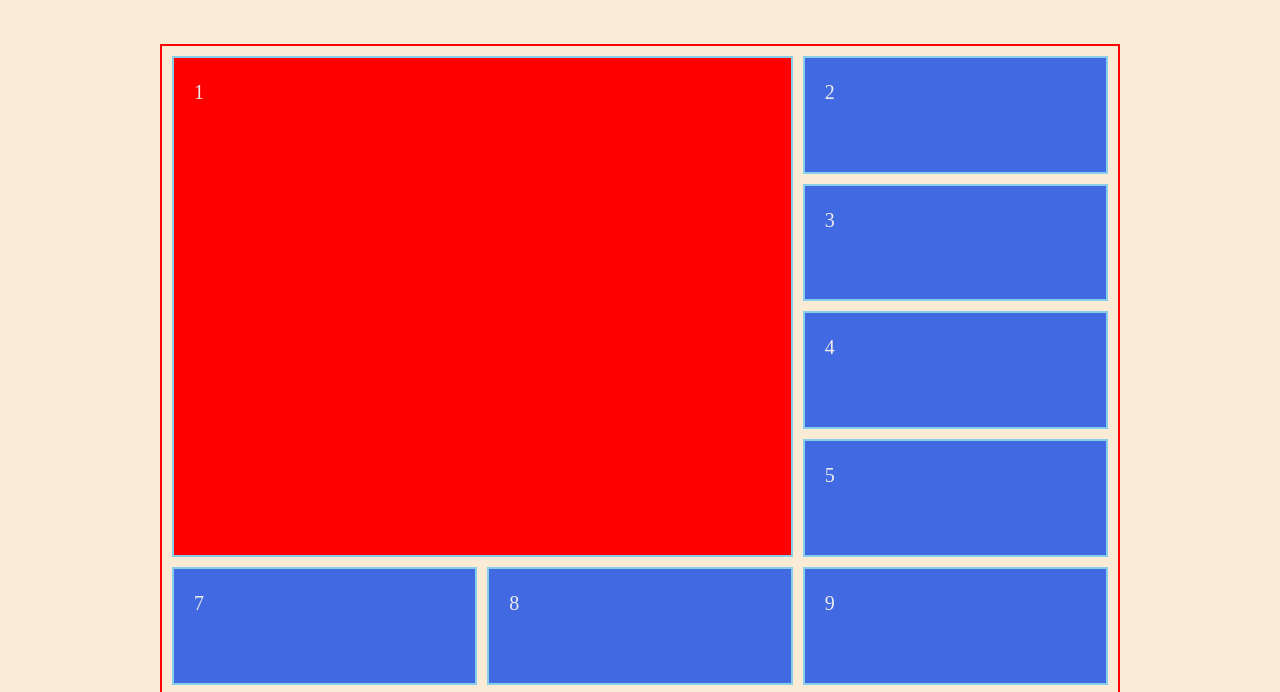
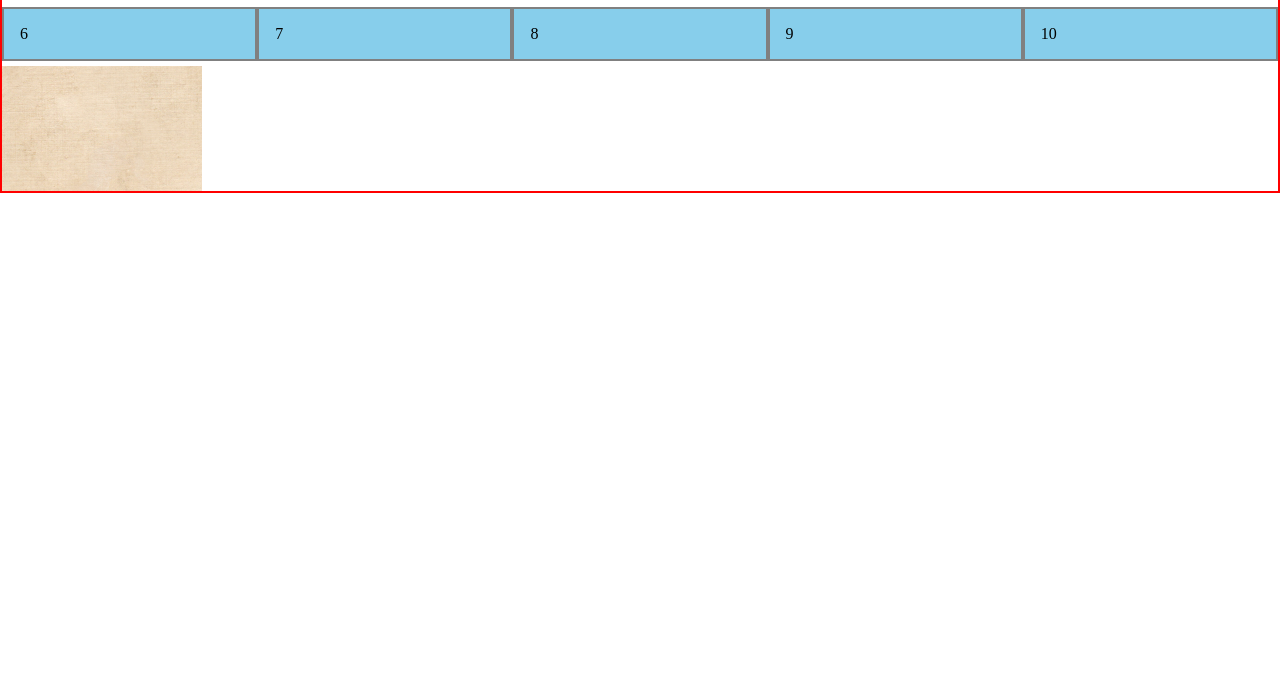
Before and after one commit to aydotjs/CSS-Decoded-Unlocking-The-Secrets-Of-Styling-And-Design, a plain HTML site: page chapter 7-CSS Layout/Grid/index.html in a window 1280 px wide. Shown: the part 101-793 px from the top of the page. Drawn offline with Linux system fonts and the light colour scheme.

Commit message:
week 8 day 2

```diff
--- a/chapter 7-CSS Layout/Grid/index.html
+++ b/chapter 7-CSS Layout/Grid/index.html
@@ -21,6 +21,7 @@
       <div class="grid-item">8</div>
       <div class="grid-item">9</div>
       <div class="grid-item">10</div>
+      <img src="./bg.png" alt="">
     </div>
   </body>
 </html>
--- a/chapter 7-CSS Layout/Grid/style.css
+++ b/chapter 7-CSS Layout/Grid/style.css
@@ -1,47 +1,19 @@
 * {
+  box-sizing: border-box;
   margin: 0;
   padding: 0;
-  box-sizing: border-box;
-}
-body {
-  line-height: 1.4;
-  color: rgb(236, 236, 236);
-  background-color: antiquewhite;
 }
 .grid-container {
-  max-width: 960px;
-  height: 1000px;
-  margin: 100px auto;
-  padding: 10px;
+  border: 2px solid red;
   display: grid;
-  border: 2px solid red;
-  grid-template-columns: repeat(3, 1fr);
-  /* row-gap: 20px;
-  column-gap: 10px; */
-  gap: 10px;
-  /* grid-auto-rows: minmax(100px, auto); */
-}
-h1 {
-  color: black;
+  grid-template-columns: repeat(5, 1fr);
 }
 .grid-item {
-  background-color: royalblue;
-  font-size: 20px;
-  border: 2px solid skyblue;
-  padding: 20px;
-  /* align-self: stretch; */
+  background-color: skyblue;
+  border: 2px solid gray;
+  margin: 5px 0;
+  padding: 1rem;
 }
-.grid-item:nth-child(1) {
-  background-color: red;
-  grid-column: 1 /3;
-  grid-row: 1/5;
+img{
+    width: 200px;
 }
-.grid-item:nth-child(6) {
-  background-color: black;
-  grid-column: 1 / span 2;
-  grid-row: 6 / 9;
-}
-.grid-item:nth-child(10) {
-  background-color: purple;
-  grid-column: 1 / span 3;
-}
```
Also changed, not shown: chapter 7-CSS Layout/Flexbox/7-2-flexbox-part-2/start/flexbox.css (+13 -4 lines), chapter 7-CSS Layout/Grid/bg.png (renamed from chapter 6- Background and Borders/6-1-Background Properties/start/img/bg.png).
